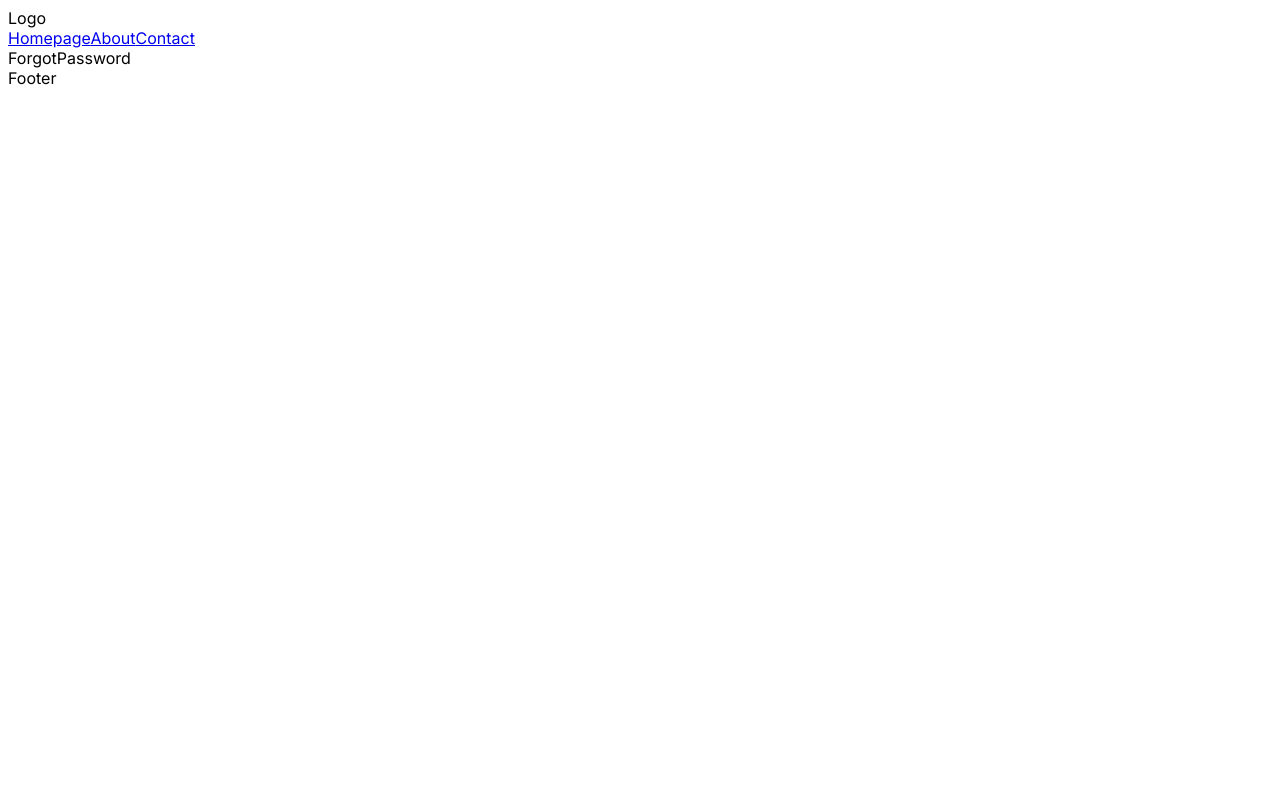
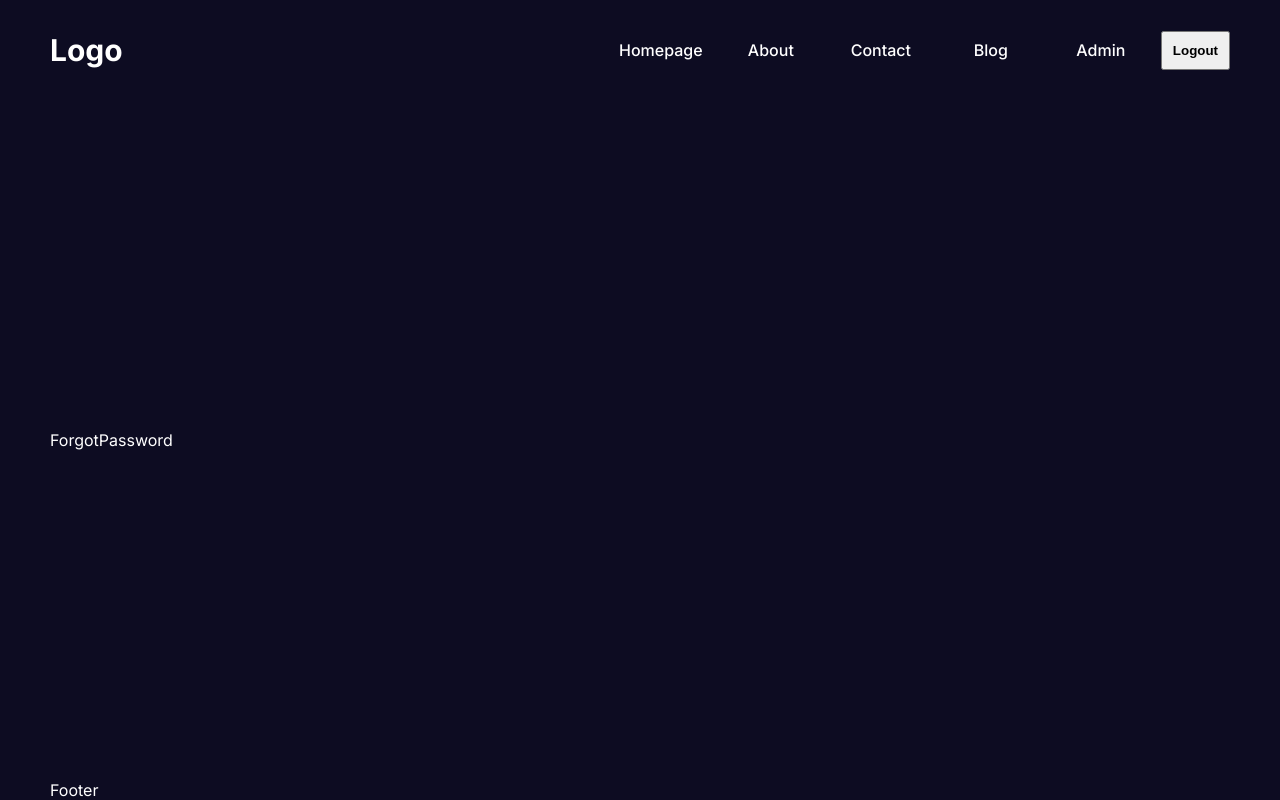
Before and after one commit to olumidedaramola21/little_next, a Next.js app: page /forgot-password in a window 1280 px wide. Built offline with nearby package versions, Linux system fonts and the light colour scheme.

Commit message:
navbar mobile and desktop reponsive

```diff
--- a/src/app/about/page.jsx
+++ b/src/app/about/page.jsx
@@ -1,6 +1,6 @@
 const AboutPage = () => {
     return (
-        <div>AboutPage</div>
+       <img src="/about.png" alt="about"/>
     )
 }
 
--- a/src/app/globals.css
+++ b/src/app/globals.css
@@ -0,0 +1,72 @@
+:root {
+  --bg: #0d0c22;
+  --bgSoft: #2d2b42;
+  --text: white;
+  --textSoft: #e5e5e5;
+  --btn: #3673fd;
+}
+
+* {
+  margin: 0;
+  padding: 0;
+  box-sizing: border-box;
+}
+
+body {
+  background-color: var(--bg);
+  color: var(--text);
+}
+
+a {
+  text-decoration: none;
+  color: inherit;
+}
+
+.container {
+  width: 1536px;
+  margin: auto;
+  padding-left: 50px;
+  padding-right: 50px;
+  min-height: 100vh;
+  display: flex;
+  flex-direction: column;
+  justify-content: space-between;
+}
+
+@media (max-width: 1536px) {
+  .container {
+    width: 1366px;
+  }
+}
+
+@media (max-width: 1366px) {
+  .container {
+    width: 1280px;
+  }
+}
+
+@media (max-width: 1230px) {
+  .container {
+    width: 1024px;
+  }
+}
+
+@media (max-width: 1024px) {
+  .container {
+    width: 768px;
+    padding-left: 20px;
+    padding-right: 20px;
+  }
+}
+
+@media (max-width: 768px) {
+  .container {
+    width: 640px;
+  }
+}
+
+@media (max-width: 640px) {
+  .container {
+    width: 475px;
+  }
+}
--- a/src/app/layout.js
+++ b/src/app/layout.js
@@ -13,14 +13,13 @@
 export default function RootLayout({ children }) {
   return (
     <html lang="en">
-
       <body className={inter.className}>
-      <Navbar />
-        {children}
-       <Footer />
-
+        <div className="container">
+          <Navbar />
+          {children}
+          <Footer />
+        </div>
       </body>
-
     </html>
   );
 }
--- a/src/app/page.js
+++ b/src/app/page.js
@@ -1,7 +1,7 @@
 const Home = () => {
-  throw new error("Error in homePgae")
 
-  // return <div>Hello World!</div>
+
+  return <div>Hello World!</div>
 }
 
 export default Home;
--- a/src/components/navbar/Navbar.jsx
+++ b/src/components/navbar/Navbar.jsx
@@ -1,10 +1,12 @@
 
 import Links from "./links/Links";
+import styles from "./navbar.module.css"
+
 
 const Navbar = () => {
   return (
-    <div>
-      <div>Logo</div>
+    <div className={styles.container}>
+      <div className={styles.logo}>Logo</div>
       <div>
         <Links/>
 
--- a/src/components/navbar/links/Links.jsx
+++ b/src/components/navbar/links/Links.jsx
@@ -1,5 +1,8 @@
-import Link from "next/link"
-const Links = () => {
+"use client"
+import NavLink from "./navLink/navLink";
+import styles from "./links.module.css";
+import { useState } from "react";
+
 
 
 const links = [
@@ -15,15 +18,55 @@
       title: "Contact",
       path: "/contact",
     },
-    ]
+    {
+      title: "Blog",
+      path: "/Blog",
+    },
+  ];
+
+
+
+const Links = () => {
+    const [open, setOpen] = useState(false)
+
+  // Temporary
+  const session = true;
+  const isAdmin = true;
+
   return (
-        <div>
-            {links.map((link => (
-                <Link href={link.path} key={link.title}>{link.title}</Link>
-            )))}
+    <div className={styles.container}>
+      <div className={styles.links}>
+        {links.map((link) => (
+        <NavLink item={link} key={link.title} />
+      ))}
+      {session ? (
+        <>
+          {isAdmin && (
+            <NavLink
+              item={{title: "Admin",path: "/admin",}}
+            />
+          )}
+          <button className={styles.logout}>Logout</button>
+        </>
+      ) : (
+        <NavLink
+          item={{ title: "Login", path: "/login",}}
+        />
+      )}
+    </div>
 
+
+    <button className={styles.menuButton} onClick={() => setOpen((prev) => !prev)}  >Menu</button>
+    {
+        open && ( <div className={styles.mobileLinks}>
+            {links.map((link) => (
+                 <NavLink item={link} key={link.title}/>
+            ))}
         </div>
-    )
-}
+    )}
+    </div>
 
-export default Links
+  );
+};
+
+export default Links;
--- /dev/null
+++ b/src/components/navbar/links/links.module.css
@@ -0,0 +1,45 @@
+.links {
+    display: flex;
+   align-items: center;
+    gap: 10px;
+
+}
+
+.logout {
+    padding: 10px;
+    cursor: pointer;
+    font-weight: bold;
+}
+
+
+ .menuButton, .mobileLinks{
+    display: none;
+}
+
+@media (max-width: 768px) {
+    .links {
+        display: none;
+    }
+
+    .menuButton{
+       display: block;
+       cursor: pointer;
+        font-size: 30px;
+       font-weight: bold;
+       }
+
+
+    .mobileLinks {
+        position: absolute;
+        top: 100px;
+        right: 0;
+        width: 50%;
+        height: calc(100vh - 100px);
+        background-color: #919191;
+        display: flex;
+        flex-direction: column;
+        align-items: center;
+        justify-content: center;
+        gap: 10px;
+    }
+}
--- /dev/null
+++ b/src/components/navbar/links/navLink/navLink.jsx
@@ -0,0 +1,23 @@
+"use client";
+
+import Link from "next/link";
+
+import styles from "./navLink.module.css";
+import { usePathname } from "next/navigation";
+
+const NavLink = ({ item }) => {
+  const pathName = usePathname();
+
+  return (
+    <Link
+      href={item.path}
+      className={`${styles.container} ${
+        pathName === item.path && styles.active
+      }`}
+    >
+      {item.title}
+    </Link>
+  );
+};
+
+export default NavLink;
--- /dev/null
+++ b/src/components/navbar/links/navLink/navLink.module.css
@@ -0,0 +1,15 @@
+.container {
+    min-width: 100px;
+    min-height: 35px;
+    border-radius: 20px;
+    font-weight: 500;
+    text-align: center;
+    display: flex ;
+    align-items: center;
+    justify-content: center;
+}
+
+.active {
+    background-color: var(--text);
+    color: var(--bg);
+}
--- /dev/null
+++ b/src/components/navbar/navbar.module.css
@@ -0,0 +1,11 @@
+.container {
+    height: 100px;
+    display: flex;
+    align-items: center;
+    justify-content: space-between;
+}
+
+.logo {
+    font-size: 30px;
+    font-weight: bold;
+}
```
Lines whose indentation alone changed are shown as unchanged.
